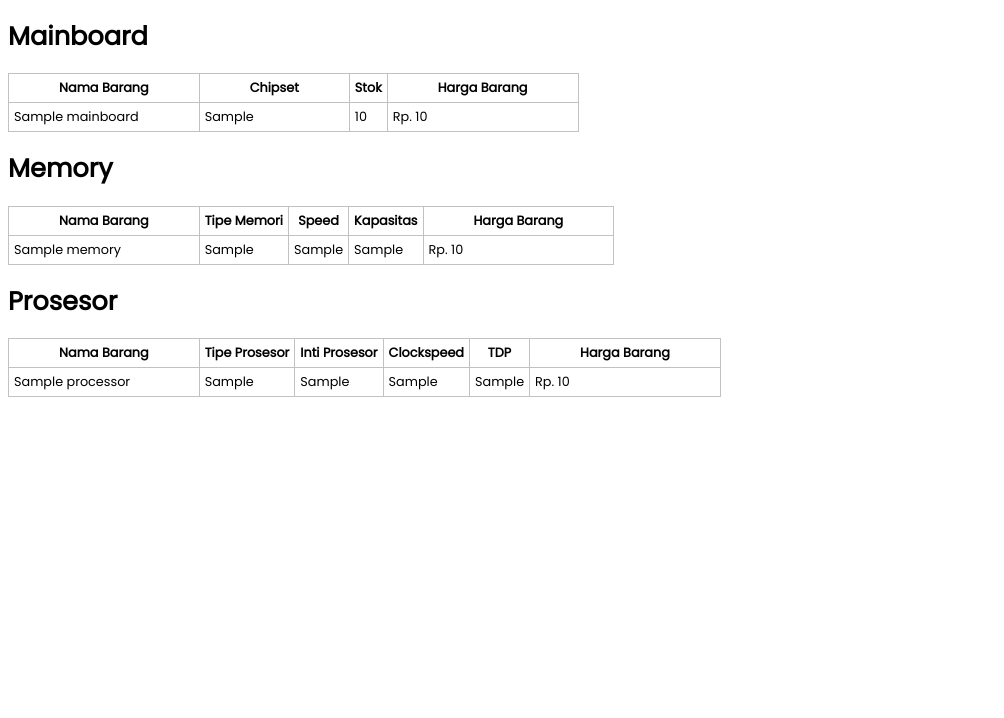
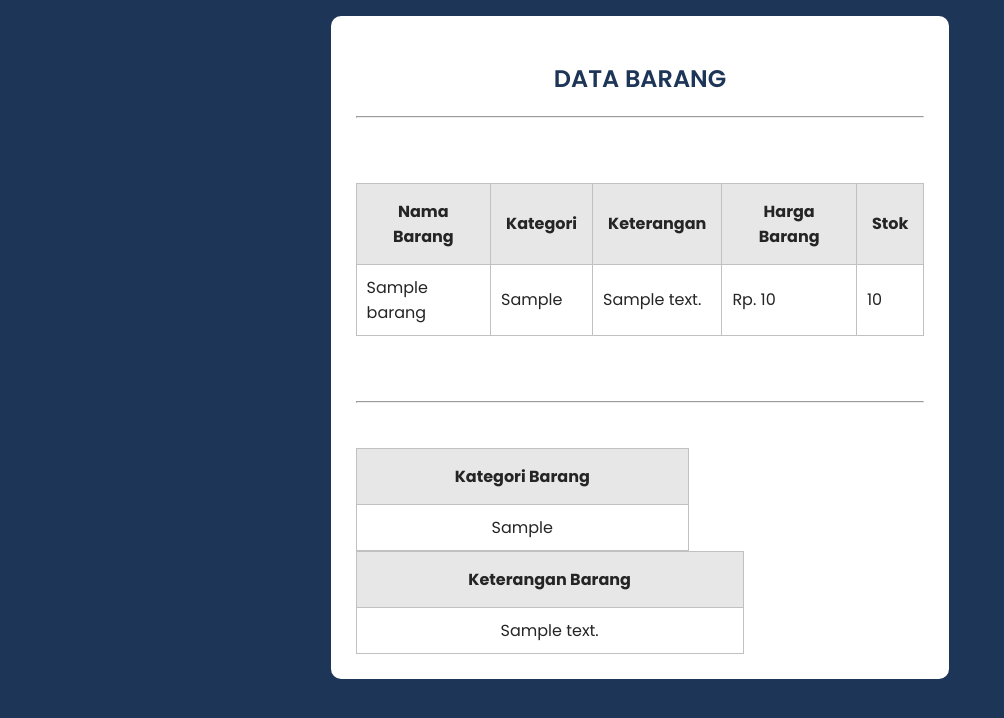
Before and after one commit to ranggshadow27/Tugas8-SistemBasisData-TI19B1, a PHP site: page / in a window 1280 px wide. Shown: the top 718 px of the page, without its empty margins (0-1004 px from the left). Run offline with PHP 8.4, Linux system fonts and the light colour scheme; tables that the repository leaves empty or names only in its code hold one stand-in row (values such as "Sample post").

Commit message:
Add files via upload

```diff
--- a/index.php
+++ b/index.php
@@ -1,95 +1,72 @@
 <?php
-include("koneksi.php");
-// query untuk menampilkan data
-$sql = 'SELECT * FROM mainboard';
-$result = mysqli_query($conn, $sql);
-$memory = 'SELECT * FROM memory';
-$memoryresult = mysqli_query($conn, $memory);
-$proc = 'SELECT * FROM processor';
-$procresult = mysqli_query($conn, $proc);
+include "koneksi.php";
+
+//query menampilkan data
+$databarang = "SELECT * FROM data_barang ORDER BY `data_barang`.`id_barang` ASC";
+$tipebarang = "SELECT * FROM tipe_barang";
+$ketbarang = "SELECT * FROM keterangan_barang";
+$printa = mysqli_query($conn, $databarang);
+$printb = mysqli_query($conn, $tipebarang);
+$printc = mysqli_query($conn, $ketbarang);
+
 ?>
+
 <!DOCTYPE html>
 <html lang="en">
 <head>
     <meta charset="UTF-8">
-    <link href="style.css" rel="stylesheet" type="text/css" />
-    <title>Tugas 8 - Basis Data</title>
+    <meta http-equiv="X-UA-Compatible" content="IE=edge">
+    <meta name="viewport" content="width=device-width, initial-scale=1.0">
+    <title>Koneksi Database</title>
+    <link rel="stylesheet" href="style.css" type="text/css">
 </head>
 <body>
-    <div class="container">
-        <h1>Mainboard</h1>
+    <div class="containers">
+        <h2>DATA BARANG</h2>
+        <hr><br>
+            <div class="main">
                 <table>
                 <tr>
                     <th>Nama Barang</th>
-                <th>Chipset</th>
+                    <th>Kategori</th>
+                    <th>Keterangan</th>
+                    <th class="mini">Harga Barang</th>
                     <th class="mini">Stok</th>
-                <th>Harga Barang</th>
                 </tr>
-            <?php if($result): ?>
-            <?php while($a = mysqli_fetch_array($result)): ?>
+                <?php while($a = mysqli_fetch_array($printa)): ?>
                 <tr>
                     <td><?= $a['nama_barang'];?></td>
-                <td><?= $a['chipset'];?></td>
-                <td><?= $a['stok'];?></td>
+                    <td><?= $a['jenis_barang'];?></td>
+                    <td><?= $a['keterangan_barang'];?></td>
                     <td>Rp. <?= $a['harga_barang'];?></td>
+                    <td><?= $a['stok_barang'];?></td>
                 </tr>
-            <?php endwhile; else: ?>
+                <?php endwhile;?>
+                 </table>
+            </div>
+        <br><hr><br>
+            <div class="mains">
+                <table class="tab">
                 <tr>
-                    <td colspan="7">Belum ada data</td>
+                    <th>Kategori Barang</th>
                 </tr>
-            <?php endif; ?>
+                <?php while($b = mysqli_fetch_array($printb)): ?>
+                <tr>
+                    <td><?= $b['tipe_barang'];?></td>
+                </tr>
+                <?php endwhile;?>
                 </table>
-        <h1>Memory</h1>
-            <table>
+                <table class="tab">
                 <tr>
-                <th>Nama Barang</th>
-                <th class="mini">Tipe Memori</th>
-                <th class="mini">Speed</th>
-                <th class="mini">Kapasitas</th>
-                <th>Harga Barang</th>
+                    <th>Keterangan Barang</th>
                 </tr>
-            <?php if($memoryresult): ?>
-            <?php while($b = mysqli_fetch_array($memoryresult)): ?>
+                <?php while($c = mysqli_fetch_array($printc)): ?>
                 <tr>
-                <td><?= $b['nama_barang'];?></td>
-                <td><?= $b['tipe_memori'];?></td>
-                <td><?= $b['speed'];?></td>
-                <td><?= $b['kapasitas_memori'];?></td>
-                <td>Rp. <?= $b['harga_barang'];?></td>
+                    <td><?= $c['keterangan_barang'];?></td>
                 </tr>
-
-            <?php endwhile; else: ?>
-                <tr>
-                    <td colspan="7">Belum ada data</td>
-                </tr>
-            <?php endif; ?>
+                <?php endwhile;?>
                 </table>
-        <h1>Prosesor</h1>
-            <table>
-            <tr>
-                <th>Nama Barang</th>
-                <th class="mini">Tipe Prosesor</th>
-                <th class="mini">Inti Prosesor</th>
-                <th class="mini">Clockspeed</th>
-                <th class="mini">TDP</th>
-                <th>Harga Barang</th>
-            </tr>
-            <?php if($procresult): ?>
-            <?php while($c = mysqli_fetch_array($procresult)): ?>
-            <tr>
-                <td><?= $c['nama_barang'];?></td>
-                <td><?= $c['tipe_processor'];?></td>
-                <td><?= $c['inti_processor'];?></td>
-                <td><?= $c['clockspeed'];?></td>
-                <td><?= $c['tdp'];?></td>
-                <td>Rp. <?= $c['harga_barang'];?></td>
-            </tr>
-            <?php endwhile; else: ?>
-                <tr>
-                <td colspan="7">Belum ada data</td>
-            </tr>
-            <?php endif; ?>
-            </table>
+            </div>
     </div>
 </body>
 </html>
--- a/koneksi.php
+++ b/koneksi.php
@@ -2,11 +2,6 @@
 $host = "localhost";
 $user = "root";
 $pass = "";
-$db = "basisdatapert10";
+$db = "tugas8_basisdata";
 $conn = mysqli_connect($host, $user, $pass, $db);
-if ($conn == false)
-{
-echo "Koneksi ke server gagal.";
-die();
-} #else echo "Koneksi berhasil";
 ?>
--- a/style.css
+++ b/style.css
@@ -1,25 +1,95 @@
-@import url('https://fonts.googleapis.com/css2?family=Poppins&display=swap');
+@import url('https://fonts.googleapis.com/css2?family=Poppins:wght@100;200;300;400;500;600;700;800&display=swap');
 
 body {
     font-family: 'poppins';
-    font-size: 0.8em;
+    background-color: #1d3557;;
+    color: #fff;
 }
 
 table {
     border-collapse: collapse;
+    margin: 20px 0px;
+    color:rgb(37, 37, 37);
 }
 
 td {
     border: 1px solid #c1c1c1;
-    padding: 5px;
+    padding: 10px;
 }
 
 th {
     border: 1px solid #c1c1c1;
-    padding: 5px 50px;
+    padding: 15px;
+    background-color: #e7e7e7;
 }
 
-.mini {
+
+a {
+    text-decoration: none;
+}
+
+.input {
+    display:grid;
+    padding : 5px 0px;
+
+}
+
+label {
+    margin: 5px 0px;
+    color: #1d3557;
+    font-weight: 500;
+}
+
+
+.input input, select {
+    padding : 15px;
+    font-family: 'poppins' , 'sans-serif';
+    font-size: 1em;
+    border-radius: 5px;
+    background-color: #efefef;
+    border: 0px;
+}
+
+input[type=submit] {
+    width: 100%;
+    padding: 20px;
+    margin: 20px 0px;
+    cursor: pointer;
+    font-family: 'poppins' , 'sans-serif';
     border: 1px solid #c1c1c1;
-    padding: 5px;
+    border-radius: 10px;
 }
+
+
+.containers {
+    width: 45%;
+    margin: 1em auto;
+    background-color: #fff;
+    padding: 25px;
+    border-radius: 10px;
+}
+
+
+.containers h2 {
+    text-align: center;
+    color: #1d3557;
+    font-weight: 600;
+}
+
+hr {
+    margin : 20px 0;
+}
+
+.mains table{
+    display: inline;
+
+}
+
+.tab {
+    margin-right : 10px;
+}
+
+.tab td {
+    width: 50%;
+    text-align: center;
+}
```
Lines whose indentation alone changed are shown as unchanged.
